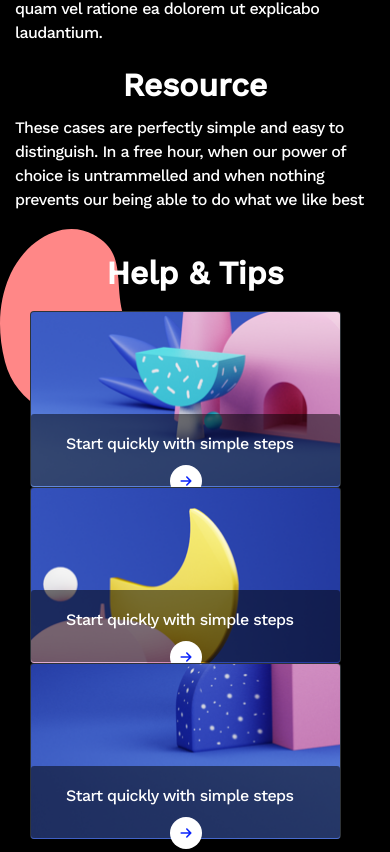
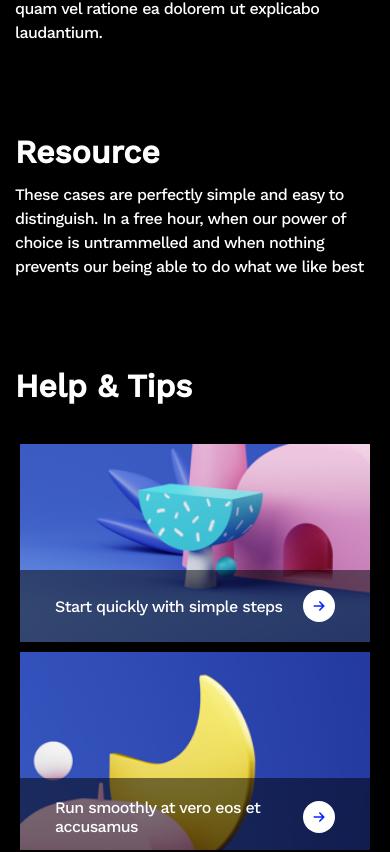
Before and after one commit to abamakbar07/weekend, a React (Create React App) app: page / in a window 390 px wide. Shown: the part 1755-2607 px from the top of the page. Built offline with nearby package versions, Linux system fonts and the light colour scheme.

Commit message:
restyle: mobile responsive

```diff
--- a/src/App.js
+++ b/src/App.js
@@ -54,7 +54,7 @@ function App() {
         content="The wise man therefore always holds in these matters to this principle of selection."
       />
 
-      {/* <Footer /> */}
+      <Footer />
     </div>
   );
 }
--- a/src/pages/Helptips.jsx
+++ b/src/pages/Helptips.jsx
@@ -9,10 +9,8 @@ import image3 from '../assets/helpTips/denounce/image.png'
 const Helptips = () => {
    return (
      <div className="Helptips text-center">
-         <div className="Title">
-            Help & Tips
-         </div>
-         <Container className="pt-4">
+       <div className="Title">Help & Tips</div>
+       <Container className="Container pt-4">
          <Col>
            <Card className="bg-dark text-white">
              <Card.Img src={image1} alt="Card image" />
@@ -29,7 +27,7 @@ const Helptips = () => {
              <Card.Img src={image2} alt="Card image" />
              <Card.ImgOverlay>
                <Container className="tittle">
-                     <Card.Title>Start quickly with simple steps</Card.Title>
+                 <Card.Title>Run smoothly at vero eos et accusamus</Card.Title>
                  <img className="ml-auto" src={arrowButton} />
                </Container>
              </Card.ImgOverlay>
@@ -40,7 +38,7 @@ const Helptips = () => {
              <Card.Img src={image3} alt="Card image" />
              <Card.ImgOverlay>
                <Container className="tittle">
-                     <Card.Title>Start quickly with simple steps</Card.Title>
+                 <Card.Title>Denounce with righteous indignation</Card.Title>
                  <img className="ml-auto" src={arrowButton} />
                </Container>
              </Card.ImgOverlay>
--- a/src/styles/helptips.css
+++ b/src/styles/helptips.css
@@ -1,13 +1,20 @@
 .Helptips {
    background: #000;
+   padding-bottom: 20px;
    background-image: url('../assets/pea.svg');
    background-repeat: no-repeat;
-   padding-top: 20px;
-   padding-bottom: 20px;
+   background-position-x: 80vw;
+   padding-bottom: 127px;
+}
+
+.Helptips .col {
+   padding-top: 10px;
+   padding-left: 5px;
+   padding-right: 5px;
 }
 
 .Helptips .Title {
-   height: 38px;
+   /* height: 38px; */
    font-size: 32px;
    font-weight: 900;
    letter-spacing: normal;
@@ -16,19 +23,33 @@
    margin: auto;
 }
 
-.Helptips .container {
+.Helptips .Container {
    display: flex;
 }
 
+.Helptips .tittle.container {
+   display: flex;
+}
+
+.Helptips .card-title.h5 {
+   margin-top: auto;
+   margin-bottom: auto;
+   margin-right: 16px;
+}
+
 .Helptips .card {
-   width: 311px;
-   height: 176px;
+   border: none;
+}
+
+.Helptips .card-img {
+   border-radius: unset;
 }
 
 .Helptips .card-img-overlay {
    top: auto;
    height: 72px;
    background: rgba(0, 0, 0, 0.5);
+   border-radius: unset;
 }
 
 .Helptips .card-title {
@@ -43,7 +64,18 @@
 }
 
 @media only screen and (max-width: 600px) {
-   .Helptips .container {
+   .Helptips {
+      margin-top: -1px;
+      background-image: unset;
+      padding-bottom: 67px;
+   }
+
+   .Helptips .Container {
       display: block;
    }
+
+  .Helptips .Title {
+     padding-left: 15px;
+    text-align: left;
+  }
 }
--- a/src/styles/submain.css
+++ b/src/styles/submain.css
@@ -2,6 +2,7 @@
    background: var(--bgsecond);
    font-stretch: normal;
    font-style: normal;
+   padding-bottom: 67px;
 }
 
 .Submain .Title {
@@ -29,10 +30,15 @@
    .Submain {
       margin-top: -1px;
    }
+
    .Submain .Content {
       text-align: left;
       font-size: 16px;
       letter-spacing: -0.57px;
       width: auto;
    }
+
+   .Submain .Title {
+      text-align: left;
+   }
 }
--- a/src/styles/testimonial.css
+++ b/src/styles/testimonial.css
@@ -70,4 +70,9 @@
    .Content .Button {
       display: none;
    }
+
+   .Testimonial .Title {
+      padding-left: 15px;
+      text-align: left;
+   }
 }
```
Lines whose indentation alone changed are shown as unchanged.
